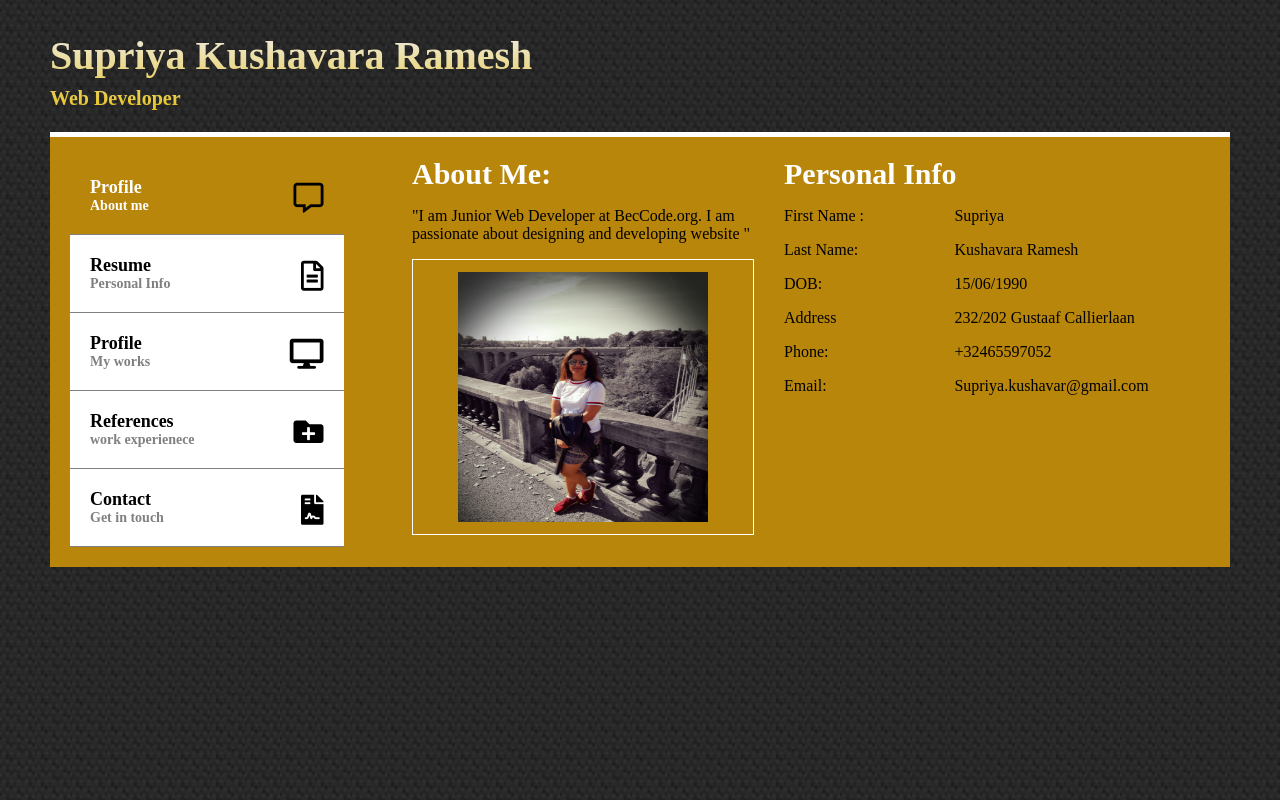
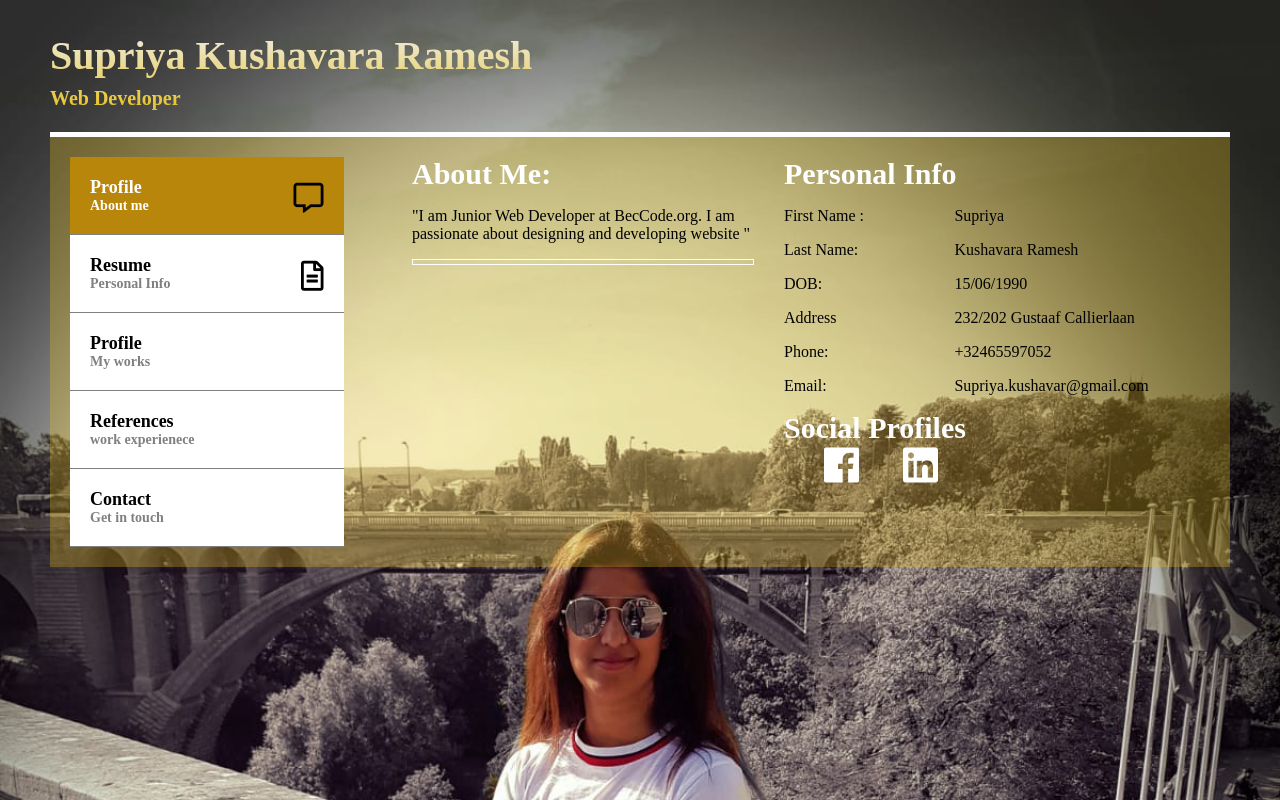
Before and after one commit to supriyakushavar/VCard, a plain HTML site: page index.html in a window 1280 px wide. Drawn offline with Linux system fonts and the light colour scheme.

Commit message:
editing css

```diff
--- a/index.html
+++ b/index.html
@@ -48,7 +48,6 @@
                                 <p>"I am Junior Web Developer at BecCode.org. I am passionate about designing and developing website "</p>
                             </div>
                             <div class="Image-box">
-                                <img src="index.jpeg" alt="profile" width="250px" height="250px" />
                             </div>
                         </div>
                     </div>
@@ -67,6 +66,15 @@
                             <p><span>Phone:</span><label>+32465597052</label></p>
                             <p><span>Email:</span><label>Supriya.kushavar@gmail.com</label></p>
                         </div>
+                        <div class="social-icons">
+                            <h4>Social Profiles</h4>
+                            <div class="social">
+                                <ul>
+                                    <li><a href="" target="_blank"><i class="fab fa-facebook"></i></a></li>
+                                    <li><a href="" target="_blank"><i class="fab fa-linkedin"></i></a></li>
+                                </ul>
+                            </div>
+                        </div>
                     </div>
                 </div>
             </div>
--- a/style.css
+++ b/style.css
@@ -15,8 +15,9 @@ box-sizing:border-box;
 
 
 body{
-    background-image: url("bg-main.png");
+    background: url("index.jpeg") no-repeat;
     font-family: "Times New Roman", Times, serif;
+    background-size: 100%;
 }
 
 .header-page-wrap{
@@ -44,7 +45,8 @@ body{
 }
 
 .container-column{
-    background-color: darkgoldenrod;
+    background: rgba( 230, 193, 31, 0.3);
+    //background-color: darkgoldenrod;
     max-width: 1180px;
     margin: 0 auto;
     padding: 20px;
@@ -159,3 +161,19 @@ body{
 .personel-info-box label{
 
 }
+
+.social ul{
+    padding: 0 0 0 20px;
+    margin: 0;
+    list-style: none;
+}
+.social ul li{
+    display: inline-block;
+    margin: 0 20px;
+
+}
+
+.fab , .fas{
+    color: #fff;
+    font-size: 40px;
+}
```
